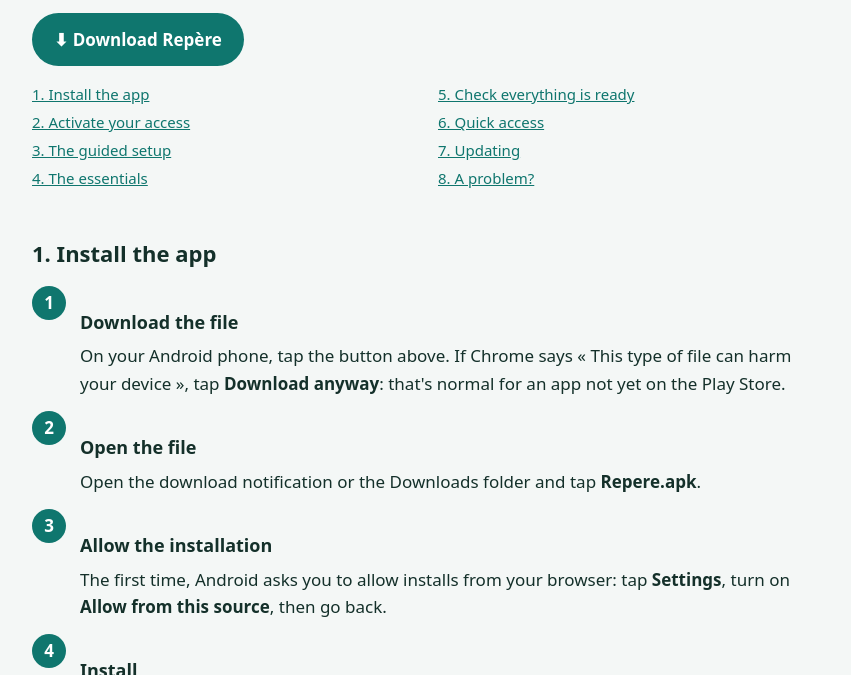
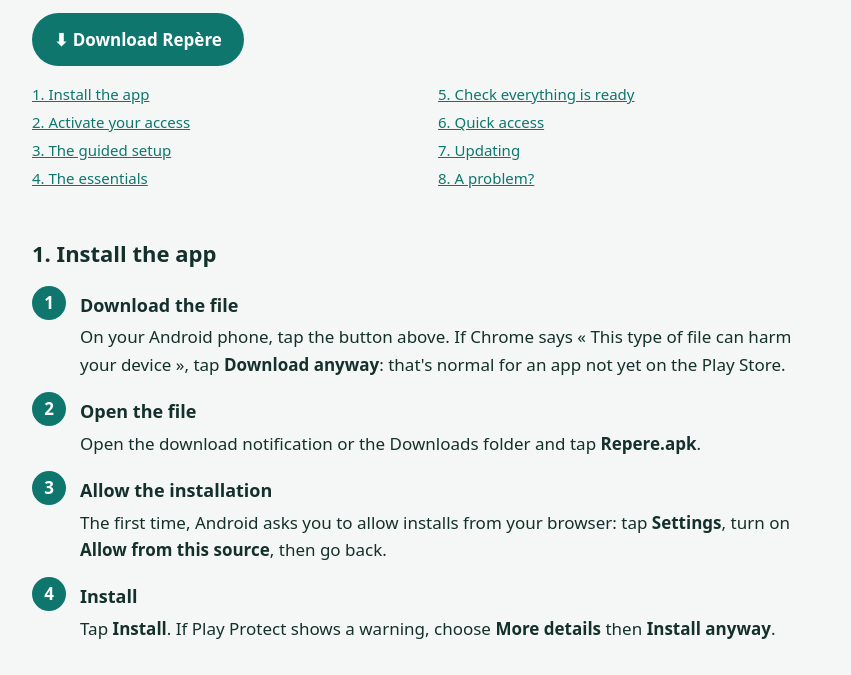
Before and after one commit to repere-app/repere-app, a plain HTML site: page mode-emploi.html in a window 1280 px wide. Shown: the part 137-812 px from the top of the page, without its empty margins (214-1065 px from the left). Drawn offline with Linux system fonts and the light colour scheme.

Commit message:
Mode d'emploi : alignement des étapes
Co-Authored-By: Claude Opus 5.5 <noreply@anthropic.com>
Claude-Session: https://claude.ai/code/session_01K9RzkE6RCehTZBWrwZu6Eu

```diff
--- a/mode-emploi.html
+++ b/mode-emploi.html
@@ -42,6 +42,7 @@ ul{padding-left:22px;margin:0 0 12px}
 .step{display:flex;gap:14px;align-items:flex-start;margin:14px 0}
 .step .num{flex:0 0 34px;height:34px;border-radius:50%;background:var(--accent);color:#fff;font-weight:700;display:flex;align-items:center;justify-content:center}
 .step div p:last-child{margin-bottom:0}
+.step h3{margin:5px 0 4px}
 .btn{display:inline-block;background:var(--accent);color:#fff;text-decoration:none;font-weight:700;padding:13px 22px;border-radius:30px;margin:6px 0 4px}
 .box.warn{background:var(--warn-soft);border-color:transparent}
 .grid{display:grid;grid-template-columns:repeat(auto-fit,minmax(220px,1fr));gap:12px;margin:16px 0}
```
